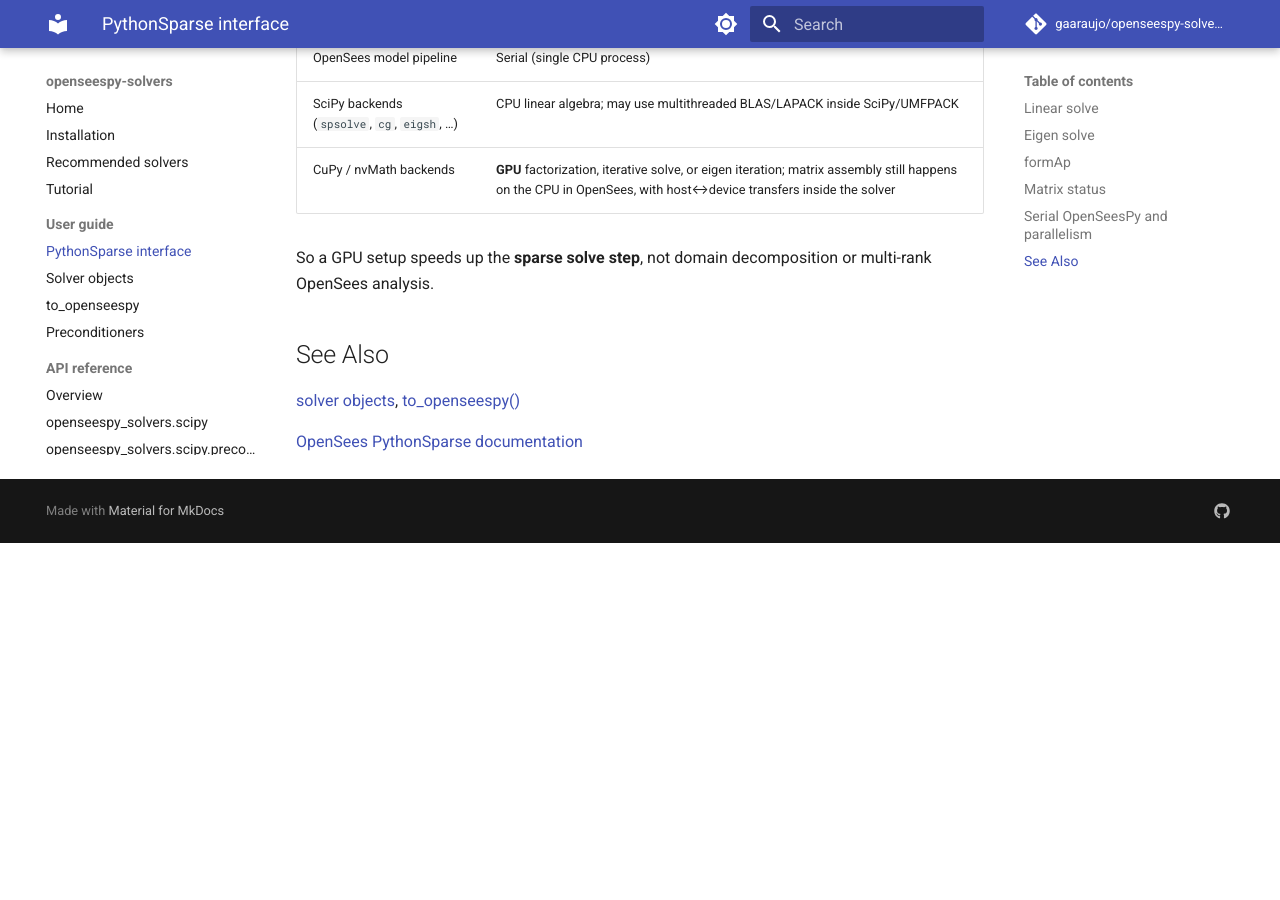
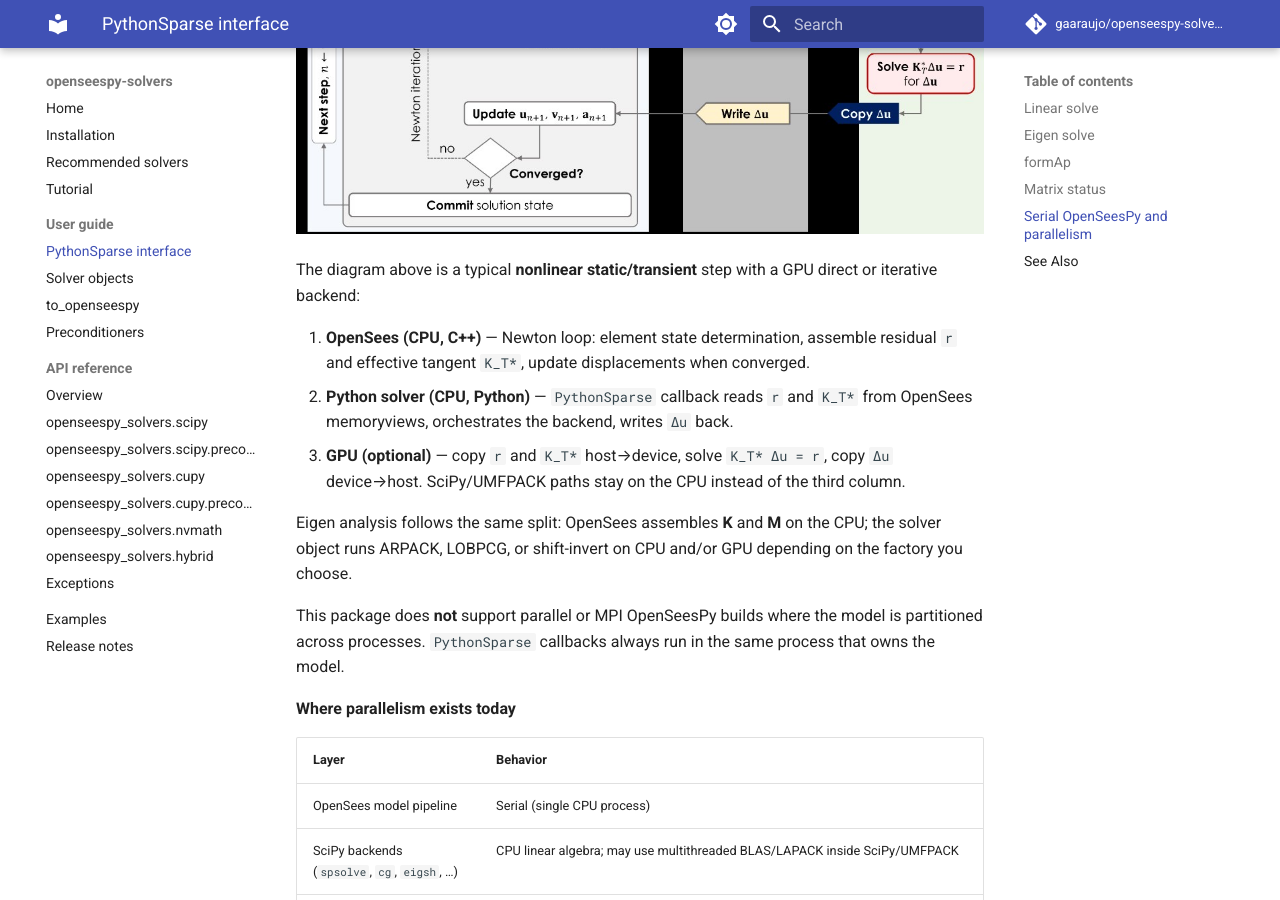
Before and after one commit to sahilkur36/openseespy-solvers, an MkDocs documentation site: the page built from docs/user-guide/pythonsparse-interface.md, in a window 1280 px wide and 900 px high, scrolled down 1694 px. Built offline with MkDocs 1.6.1 and Material for MkDocs 9.7.7, drawn with Linux system fonts in a browser that asks for light colours; comment, search, counter and statistics services are not loaded; before the commit the page ends 2237 px from its top, so only the background shows below that.

Commit message:
Add PythonSparse CPU/GPU workflow diagram to the docs.
Place figure on the home page and in the PythonSparse interface parallelism section.

```diff
--- a/docs/user-guide/pythonsparse-interface.md
+++ b/docs/user-guide/pythonsparse-interface.md
@@ -64,6 +64,23 @@
 and nodal assembly, constraint handling, convergence tests, and the call into
 `PythonSparse` with the assembled stiffness (and mass, for eigen).
 
+![OpenSeesPy assembles on the CPU; PythonSparse receives buffers; GPU backends solve on device](../assets/pythonsparse-gpu-workflow.png)
+
+The diagram above is a typical **nonlinear static/transient** step with a GPU direct or
+iterative backend:
+
+1. **OpenSees (CPU, C++)** — Newton loop: element state determination, assemble residual
+   `r` and effective tangent `K_T*`, update displacements when converged.
+2. **Python solver (CPU, Python)** — `PythonSparse` callback reads `r` and `K_T*`
+   from OpenSees memoryviews, orchestrates the backend, writes `Δu` back.
+3. **GPU (optional)** — copy `r` and `K_T*` host→device, solve
+   `K_T* Δu = r`, copy `Δu` device→host. SciPy/UMFPACK paths stay on the CPU instead
+   of the third column.
+
+Eigen analysis follows the same split: OpenSees assembles **K** and **M** on the CPU; the
+solver object runs ARPACK, LOBPCG, or shift-invert on CPU and/or GPU depending on the
+factory you choose.
+
 This package does **not** support parallel or MPI OpenSeesPy builds where the model
 is partitioned across processes. `PythonSparse` callbacks always run in the same
 process that owns the model.
```
Also changed, not shown: docs/index.md (+11 -0 lines), docs/assets/pythonsparse-gpu-workflow.png (added).
